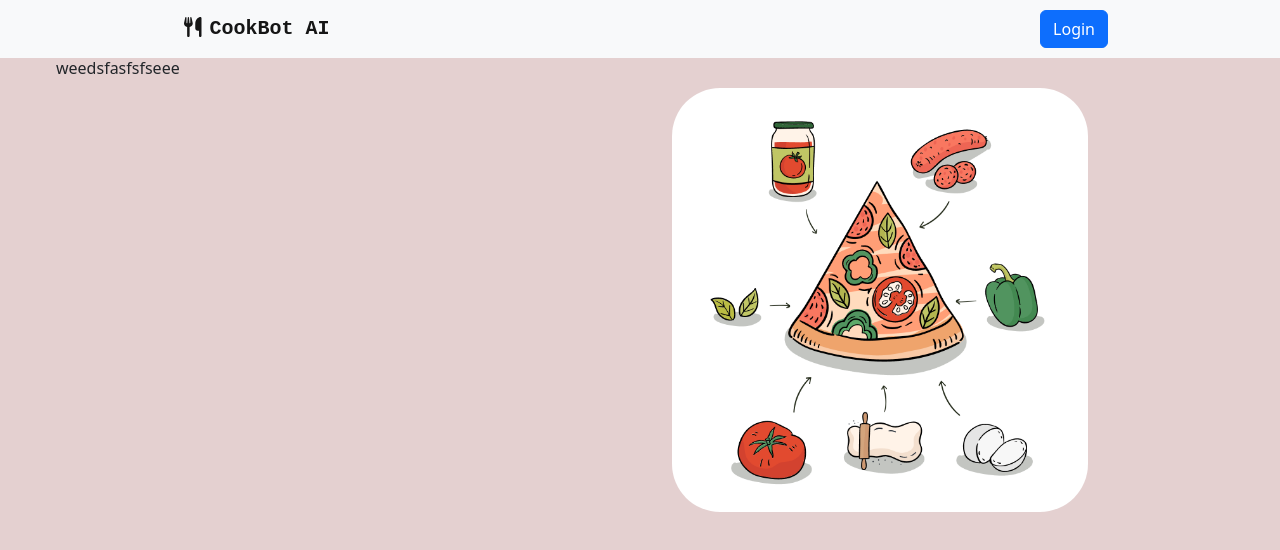
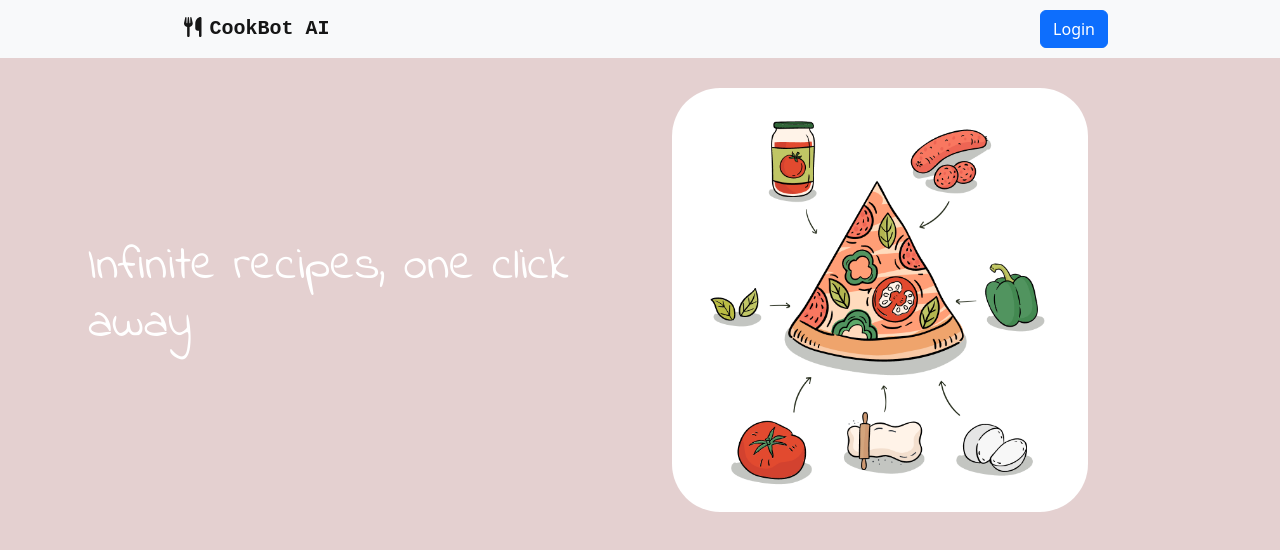
Before and after one commit to cleecoloma/cookbot-ai-app, a React (Vite) app: page / in a window 1280 px wide. Shown: the top 550 px of the page. Built offline with nearby package versions, Linux system fonts and the light colour scheme; no server answers; a web font is replaced by a local one.

Commit message:
added slogon to hero page

```diff
--- a/src/components/Hero.jsx
+++ b/src/components/Hero.jsx
@@ -6,7 +6,11 @@ import '../styles/Hero.css';
 function Hero() {
   return (
     <div id='hero-container'>
-      <div id='hero-left'>weedsfasfsfseee</div>
+      <div id='hero-left'>
+        <h2>
+          Infinite recipes, one click away
+        </h2>
+      </div>
       <div id='hero-right'>
         <img id='hero-image' src='../images/pizza.png'></img>
       </div>
--- a/src/styles/Hero.css
+++ b/src/styles/Hero.css
@@ -1,3 +1,5 @@
+@import url('https://fonts.googleapis.com/css2?family=Indie+Flower&display=swap');
+
 #hero-container {
   padding: 3.5rem;
   display: flex;
@@ -5,6 +7,16 @@
 
 #hero-left {
   width: 50%;
+  padding: 2rem;
+  display: flex;
+  justify-content: center;
+  align-items: center;
+}
+
+#hero-left h2 {
+  font-family: 'Indie Flower', cursive;
+  color: white;
+  font-size: 300%;
 }
 
 #hero-right {
```
